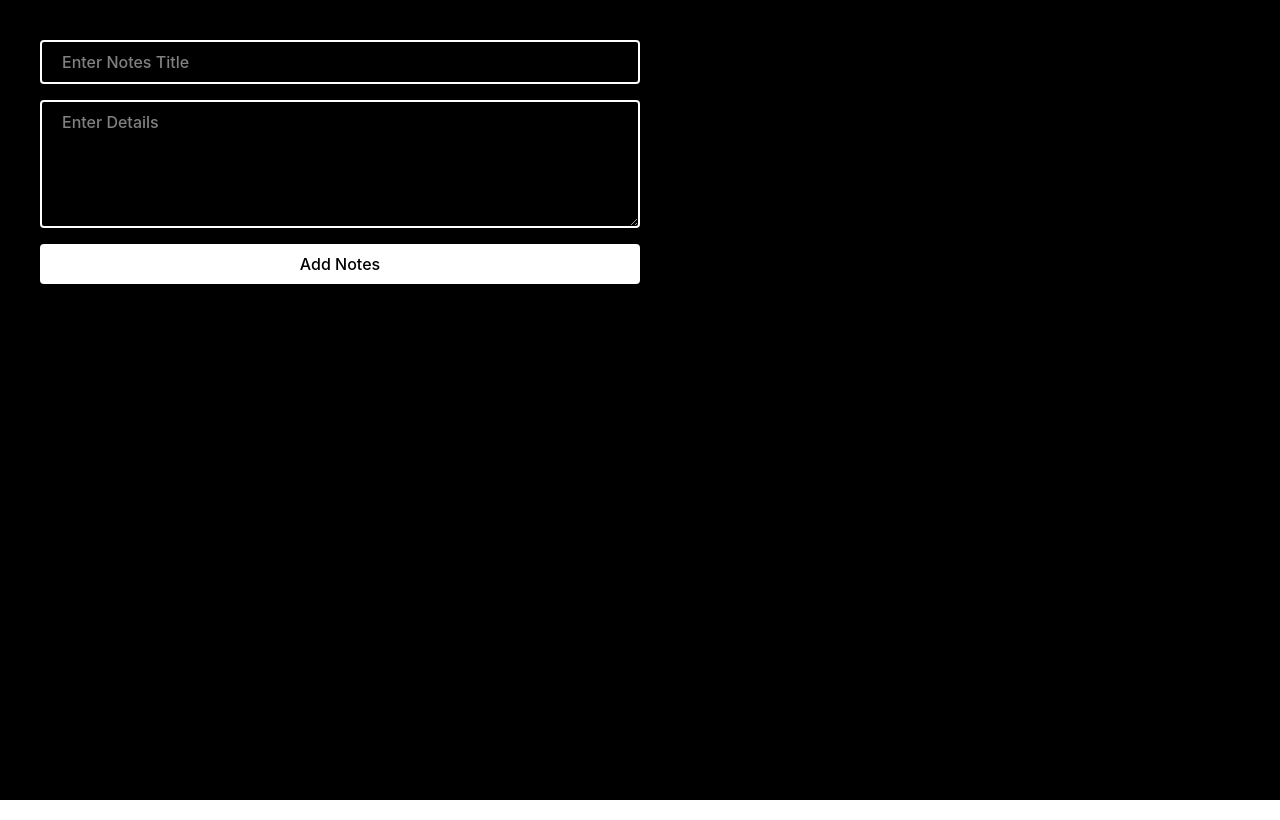
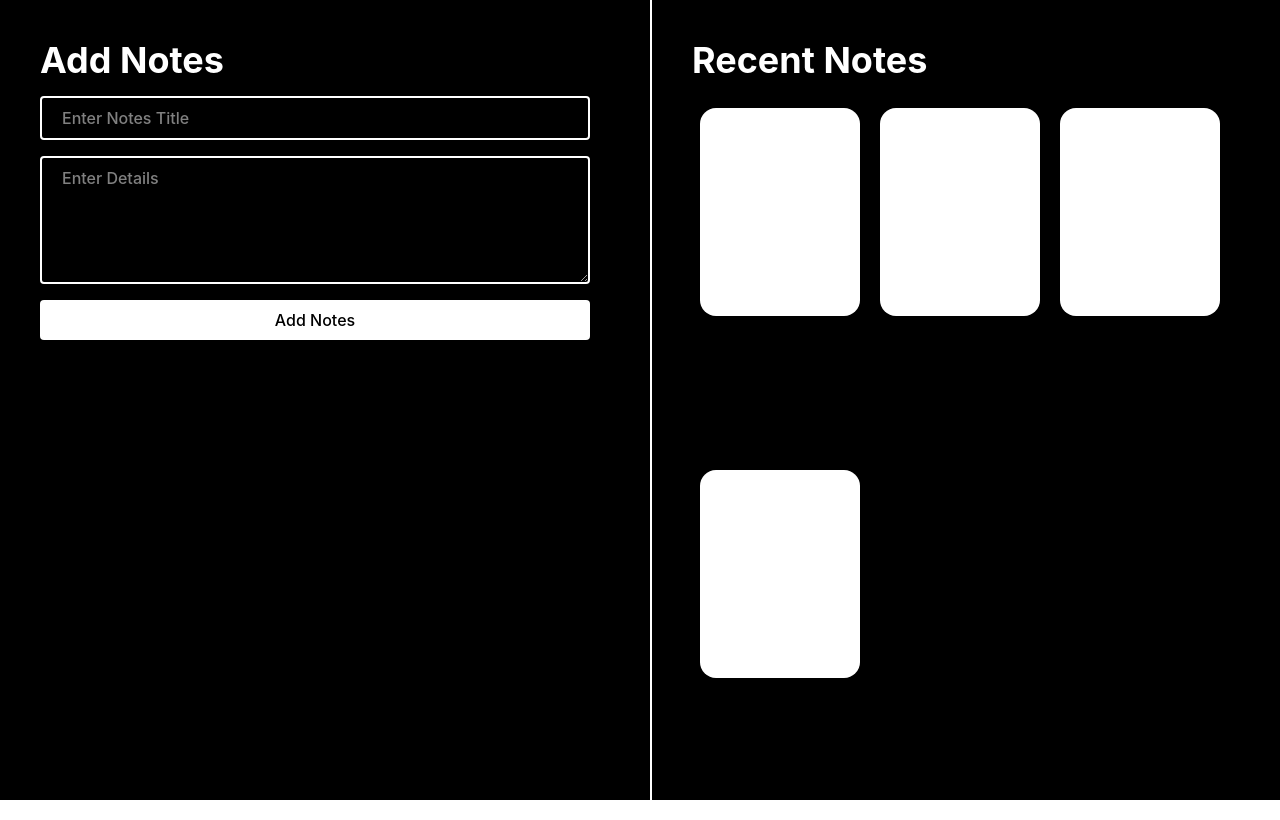
Before and after one commit to arslannaseer346/React-vite-projects-practice, a React (Vite) app in the folder 03 Notes App project using React + vite/: page / in a window 1280 px wide. Built offline with nearby package versions, Linux system fonts and the light colour scheme.

Commit message:
make it responsive

```diff
--- a/03 Notes App project using React + vite/src/App.jsx
+++ b/03 Notes App project using React + vite/src/App.jsx
@@ -1,21 +1,32 @@
-import React from 'react'
+import React, { useState } from 'react'
 
 const App = () => {
+  const [title, setTitle] = useState('');
   const SubmitHandler= (e)=>{
     e.preventDefault()
     console.log("form submited");
+    console.log(title);
 
   }
   return (
-    <div className='bg-black h-screen w-full text-white'>
-        <form onSubmit={(e)=>{SubmitHandler(e)}} className=' flex justify-between items-start p-10'>
-          <div className='w-1/2 flex flex-col items-start gap-4'>
-          <input type="text" className='w-full font-medium outline-none px-5 py-2 rounded border-2' placeholder='Enter Notes Title' />
+    <div className='bg-black h-screen w-full lg:flex text-white gap-5 '>
+        <form onSubmit={(e)=>{SubmitHandler(e)}} className='gap-4 p-10 flex-col flex lg:w-1/2 items-start '>
+          <h1 className=' text-4xl font-bold'>Add Notes</h1>
+          <input value={title} onChange={(e)=>{setTitle(e.target.value)}} type="text" className='w-full font-medium outline-none px-5 py-2 rounded border-2' placeholder='Enter Notes Title' />
           <textarea  className='w-full font-medium outline-none h-32 flex items-start px-5 py-2 rounded  border-2' placeholder='Enter Details ' id=""></textarea>
           <button className= 'w-full bg-white font-medium outline-none text-black px-5 py-2 rounded '>Add Notes</button>
-          </div>
+        </form>
+        <div className=' lg:border-l-2 lg:w-1/2 p-10'>
+        <h1 className=' text-4xl font-bold'>Recent Notes</h1>
+        <div className='flex flex-wrap gap-5 p-2 h-full overflow-auto mt-5 '>
+          <div className='h-52 w-40 rounded-2xl bg-white'></div>
+          <div className='h-52 w-40 rounded-2xl bg-white'></div>
+          <div className='h-52 w-40 rounded-2xl bg-white'></div>
+          <div className='h-52 w-40 rounded-2xl bg-white'></div>
 
-        </form>
+
+        </div>
+        </div>
     </div>
   )
 }
```
